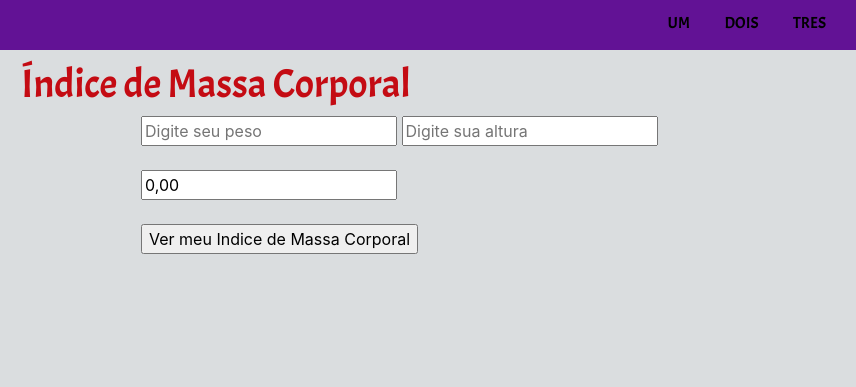
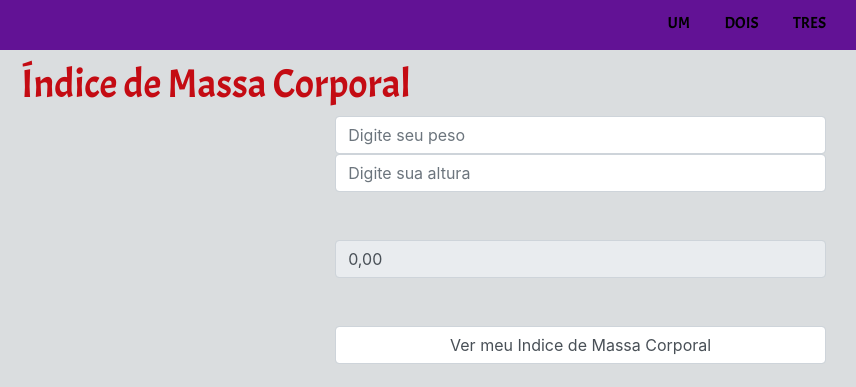
Before and after one commit to warlesoncandido/IMC, a plain HTML site: page index.html in a window 1280 px wide. Shown: the top 387 px of the page, 424-1280 px from the left. Drawn offline with Linux system fonts and the light colour scheme.

Commit message:
commit 4.3

```diff
--- a/css/style.css
+++ b/css/style.css
@@ -65,8 +65,17 @@ color: #621295;
 
 
 }
+.formimc{
+
+
+
+
+
+}
  table tr {
      border: 1px solid black;
+     left: 200px;
+
 
 
  }
--- a/index.html
+++ b/index.html
@@ -45,16 +45,17 @@
 
 
         </div>
-        <div class="second">
+        <div class="container col-sm-5 second">
 
             <form action="" method="POST">
+                 <div class="form-group formimc">
 
 
-                    <input type="text" name="peso" id="peso" placeholder="Digite seu peso">
-                    <input type="text" name="altura" id="altura" placeholder="Digite sua altura"><br><br>
-                    <input type="text" name="resultado" id="resultado" value="0,00" readonly><br><br>
-                    <input type="button" value="Ver meu Indice de Massa Corporal" id="btn">
-
+                    <input type="text" class="form-control" name="peso" id="peso" placeholder="Digite seu peso" onblur="checar()">
+                    <input type="text" class="form-control" name="altura" id="altura" placeholder="Digite sua altura" onblur="checar()"><br><br>
+                    <input type="text" class="form-control" name="resultado" id="resultado" value="0,00" readonly><br><br>
+                    <input type="button" class="form-control" value="Ver meu Indice de Massa Corporal" id="btn">
+                 </div>
 
             </form>
 
--- a/js/scripit.js
+++ b/js/scripit.js
@@ -23,4 +23,7 @@ document.getElementById('btn').addEventListener("click",function(){
         document.getElementById('textResul').innerHTML="Obesidade";
 
     }
-});
+
+    //Outro laço para valor 0
+
+   });
```
